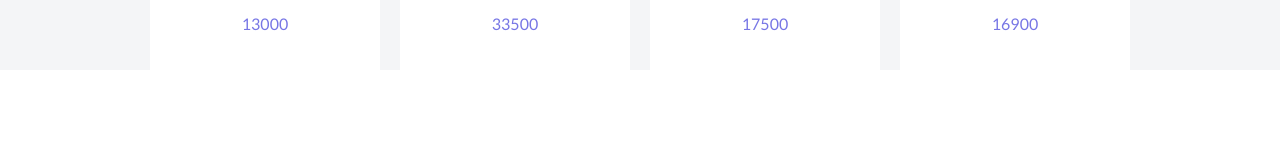
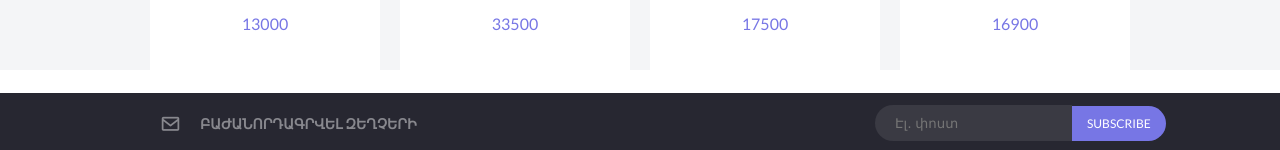
Before and after one commit to ErikAit/db-want-am, a React (Vite) app: page / in a window 1280 px wide. Shown: the part 3105-3255 px from the top of the page. Before the commit the page ends 3175 px from the top, so only its background shows below. Built offline with nearby package versions, Linux system fonts and the light colour scheme.

Commit message:
footer s top is read

```diff
--- a/src/components/Footer.jsx
+++ b/src/components/Footer.jsx
@@ -4,7 +4,18 @@ import '../css/footer.css'
 export default function Footer() {
   return (
     <footer className='footer'>
-
+      <div className="footer-top">
+        <div className="all-footer-top-container">
+          <div className="ty-content">
+            <i class='bx bx-envelope'></i>
+            <h3>Բաժանորդագրվել զեղչերի</h3>
+          </div>
+          <div className="form-content">
+            <input placeholder='Էլ․ փոստ' type="text" id='text' />
+            <label htmlFor="text">SUBSCRIBE</label>
+          </div>
+        </div>
+      </div>
     </footer>
   )
 }
--- a/src/css/footer.css
+++ b/src/css/footer.css
@@ -1 +1,54 @@
-/*# sourceMappingURL=footer.css.map */
+.footer {
+  margin-top: 23px;
+  font-family: Lato;
+  background: #272731;
+}
+.footer .footer-top {
+  padding: 12px 13rem 12px 10rem;
+  display: flex;
+  justify-content: center;
+}
+.footer .footer-top .all-footer-top-container {
+  width: 100%;
+  display: flex;
+  align-items: center;
+  justify-content: space-between;
+}
+.footer .footer-top .all-footer-top-container .ty-content {
+  text-transform: uppercase;
+  font-size: 12px;
+  font-weight: 600;
+  display: flex;
+  align-items: center;
+  gap: 9px;
+  color: #88888e;
+}
+.footer .footer-top .all-footer-top-container .ty-content .bx {
+  font-size: 21px;
+  margin-right: 10px;
+}
+.footer .footer-top .all-footer-top-container .form-content {
+  display: flex;
+  align-items: center;
+  position: relative;
+}
+.footer .footer-top .all-footer-top-container .form-content input {
+  padding: 8px 0 8px 20px;
+  background: #3A3A43;
+  border-radius: 25px;
+  border-top-right-radius: 0px;
+  border-bottom-right-radius: 0px;
+  border: 0;
+  outline: 0;
+  height: 20px;
+}
+.footer .footer-top .all-footer-top-container .form-content label {
+  border-radius: 0 18px 18px 0;
+  position: absolute;
+  left: 100%;
+  background: #7776E5;
+  padding: 10px 15px;
+  color: #FFFFFF;
+  font-weight: normal;
+  font-size: 12px;
+}/*# sourceMappingURL=footer.css.map */
--- a/src/css/footer.scss
+++ b/src/css/footer.scss
@@ -0,0 +1,61 @@
+.footer {
+  margin-top: 23px;
+  font-family: Lato;
+  background: #272731;
+
+  .footer-top {
+    padding: 12px 13rem 12px 10rem;
+    display: flex;
+    justify-content: center;
+
+    .all-footer-top-container {
+      width: 100%;
+      display: flex;
+      align-items: center;
+      justify-content: space-between;
+
+      .ty-content {
+        text-transform: uppercase;
+        font-size: 12px;
+        font-weight: 600;
+        display: flex;
+        align-items: center;
+        gap: 9px;
+        color: #88888e;
+
+        .bx {
+          font-size: 21px;
+          margin-right: 10px;
+        }
+      }
+
+      .form-content {
+        display: flex;
+        align-items: center;
+        position: relative;
+
+        input {
+          padding: 8px 0 8px 20px;
+          background: #3A3A43;
+          border-radius: 25px;
+          border-top-right-radius: 0px;
+          border-bottom-right-radius: 0px;
+          border: 0;
+          outline: 0;
+          height: 20px;
+        }
+
+        label {
+          border-radius: 0 18px 18px 0;
+          position: absolute;
+          left: 100%;
+          background: #7776E5;
+          padding: 10px 15px;
+          color: #FFFFFF;
+          font-weight: normal;
+          font-size: 12px;
+        }
+      }
+    }
+  }
+}
```
Also changed, not shown: 1 other file (tests, documents, lock files or other folders).
